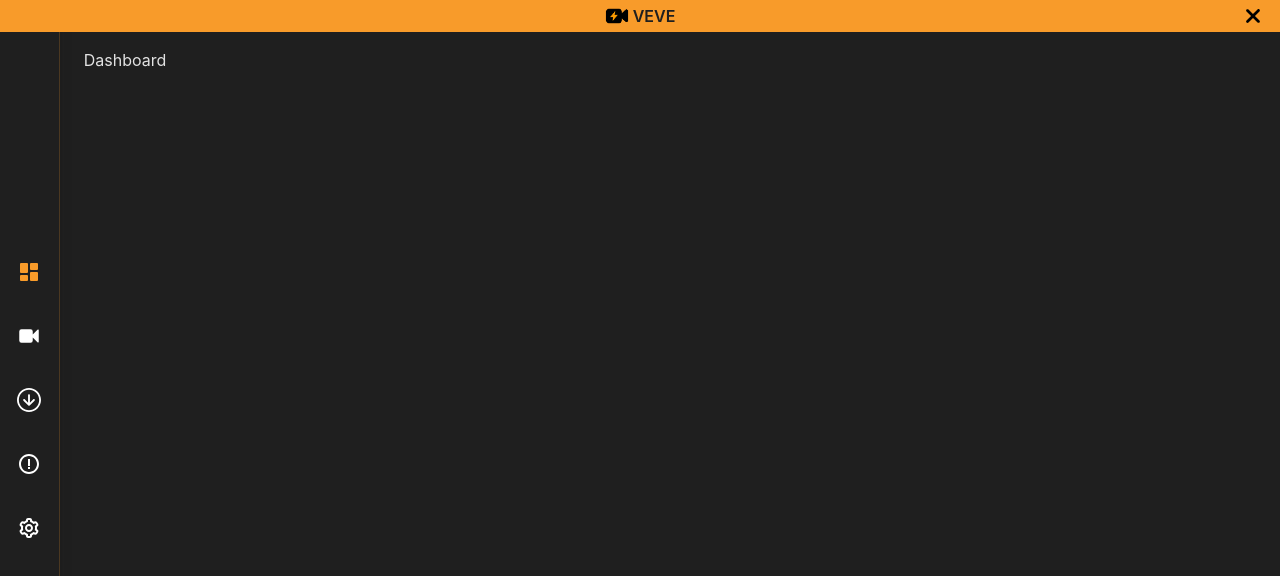
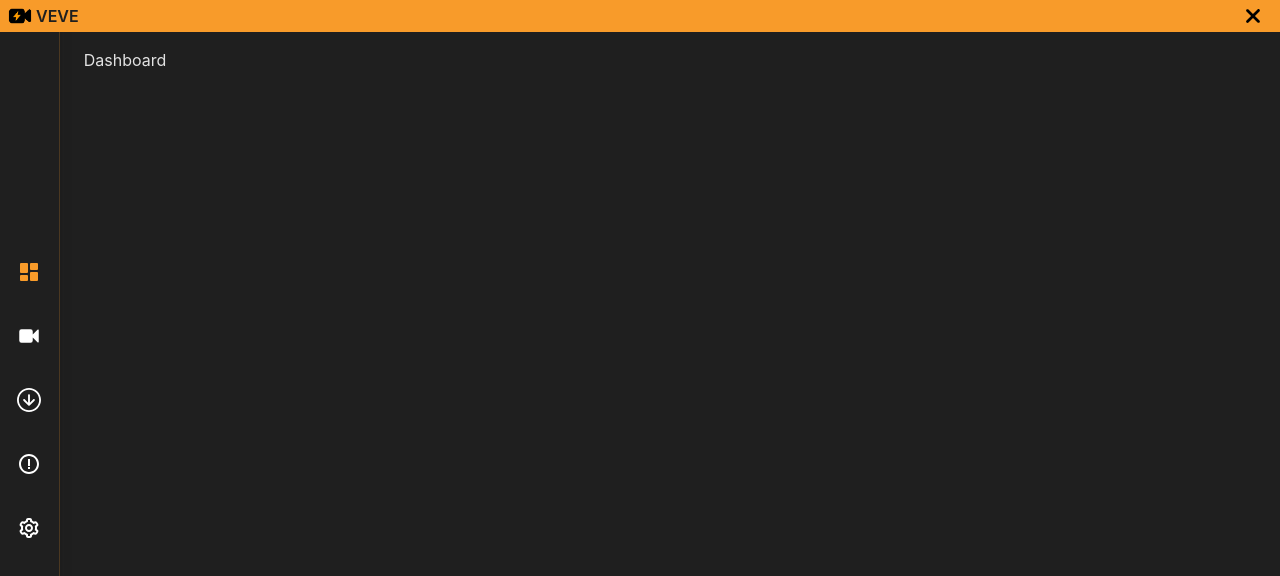
Before and after one commit to li-lay/VEVE, a React (Vite) app: page / in a window 1280 px wide. Shown: the top 576 px of the page. Built offline with nearby package versions, Linux system fonts and the light colour scheme.

Commit message:
[TitleBar] change window name position

```diff
--- a/src/ui/components/TitleBar/TitleBar.jsx
+++ b/src/ui/components/TitleBar/TitleBar.jsx
@@ -5,7 +5,7 @@ const TitleBar = () => {
   return (
     <div className="grid grid-cols-1 grid-rows-1 items-center h-8 w-full py-2 bg-accent z-50 fixed top-0 left-0 draggable">
       {/* Title Contents */}
-      <div className="flex justify-center gap-1 w-full col-[1/1] row-[1/1]">
+      <div className="flex justify-start gap-1 w-full col-[1/1] row-[1/1] ml-2">
         <img src={VEVELOGO} alt="VEVE Logo" className="size-6" />
         <h1 className="text-black font-semibold ">VEVE</h1>
       </div>
```
